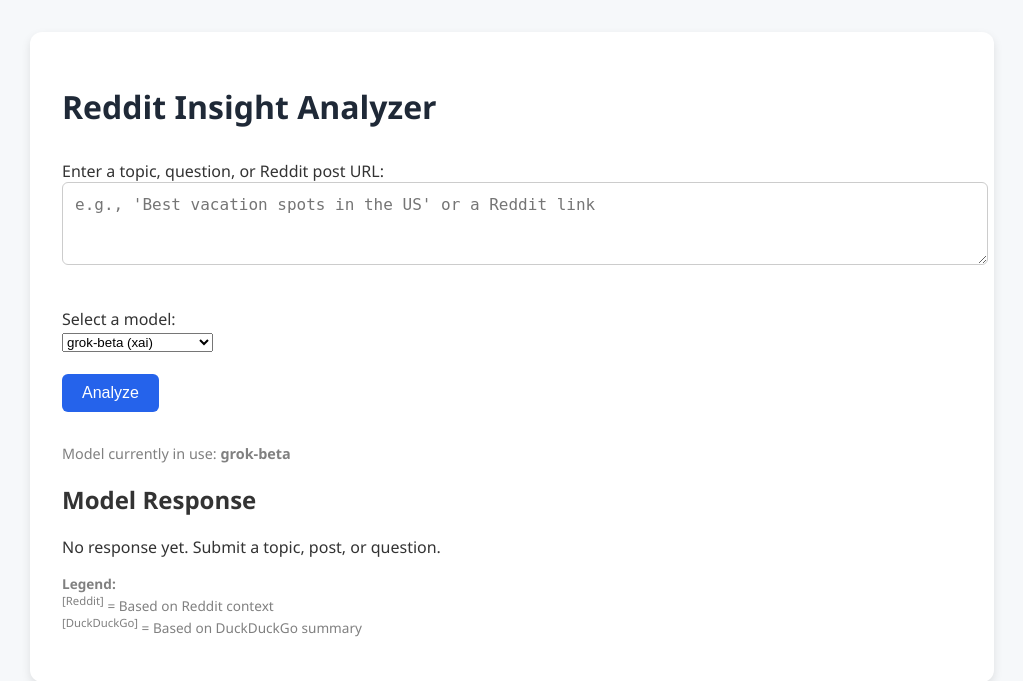
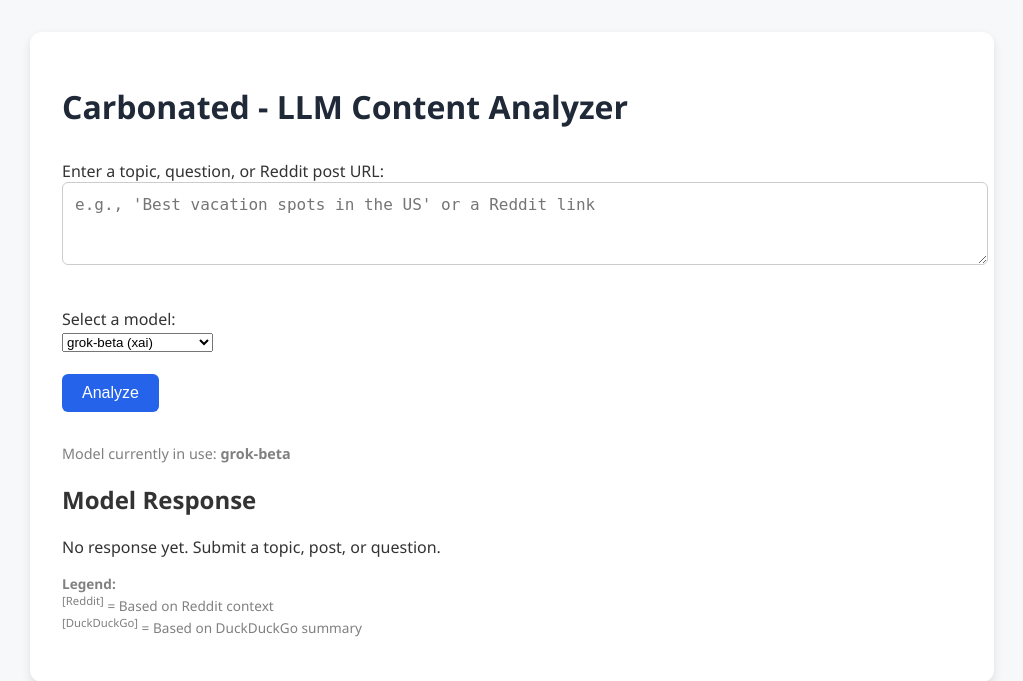
Before and after one commit to clorth0/carbonated, a FastAPI app: page / in a window 1280 px wide. Shown: the top 681 px of the page, without its empty margins (128-1151 px from the left). Run offline with FastAPI, Linux system fonts and the light colour scheme; some libraries are stand-ins or nearby versions.

Commit message:
Updates to content

```diff
--- a/templates/index.html
+++ b/templates/index.html
@@ -2,12 +2,12 @@
 <html lang="en">
 <head>
     <meta charset="UTF-8">
-    <title>Reddit Insight Analyzer</title>
+    <title>Carbonated - LLM Content Analyzer</title>
     <link rel="stylesheet" href="/static/styles.css">
 </head>
 <body>
     <div class="container">
-        <h1>Reddit Insight Analyzer</h1>
+        <h1>Carbonated - LLM Content Analyzer</h1>
 
         <form method="POST" action="/">
             <label for="user_input">Enter a topic, question, or Reddit post URL:</label><br>
```
